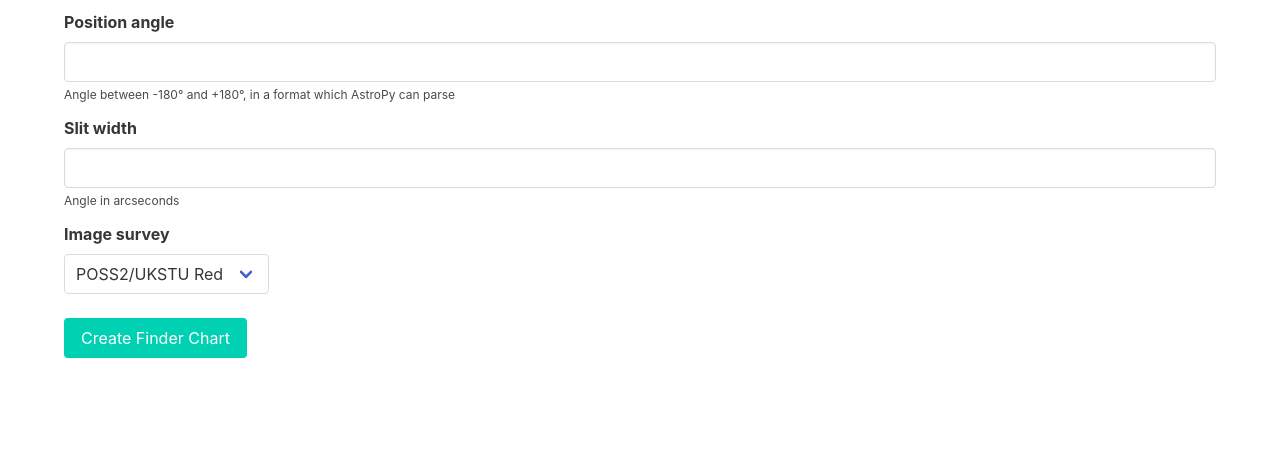
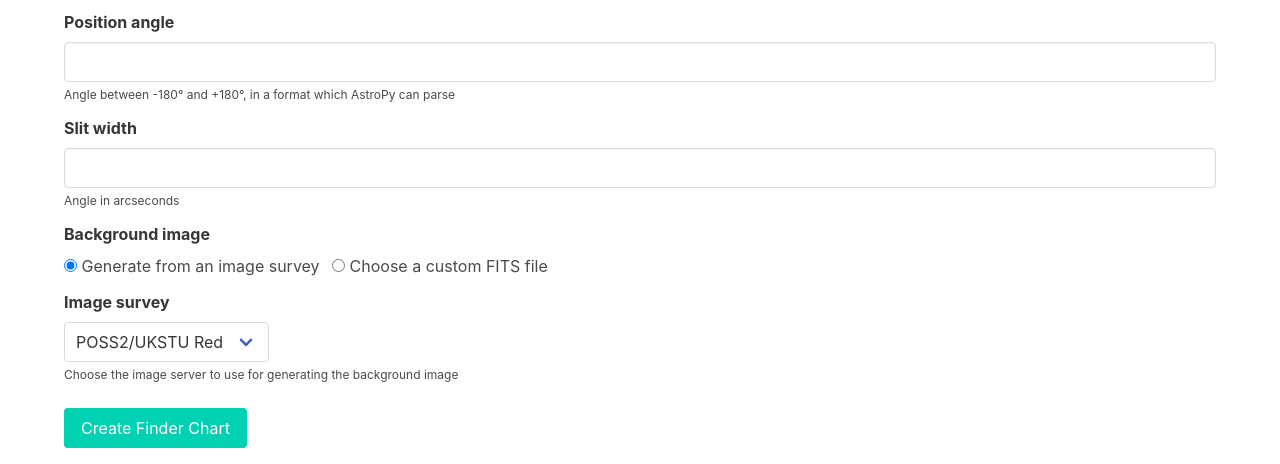
Before and after one commit to saltastroops/finder-chart-generator, a Python web app: template templates/index.html in a window 1280 px wide. Shown: the part 838-1302 px from the top of the page. Before the commit the page ends 1196 px from the top, so only its background shows below. Run offline with Jinja, Linux system fonts and the light colour scheme; the template is opened without the code that fills it, so the values that code supplies are empty.

Commit message:
Implement selection between image server and custonm FITS file

```diff
--- a/static/index.js
+++ b/static/index.js
@@ -1,4 +1,9 @@
 const tabs = document.querySelectorAll("#form-tabs li");
+
+const fitsFileOptionElements = {
+  image_survey_element: document.querySelector("#image_survey_element"),
+  custom_fits_element: document.querySelector("#custom_fits_element")
+}
 
 function switchTab(event) {
   // Select the tab the user clicked on
@@ -25,12 +30,37 @@ function displayTabContent(selectedTab) {
   document.getElementById(target).classList.remove("is-hidden");
 }
 
+function switchFitsOption(event) {
+  // Get the id of the FITS file option element from the data-target attribute value
+  // of the selected radio button.
+  const targetId = event.target.dataset.target;
+
+  // Select the FITS option element
+  selectFitsOption(targetId);
+}
+
+function selectFitsOption(optionElementId) {
+  // Clear any previous selection
+  const optionElementContainer = document.querySelector("#fits_option");
+  optionElementContainer.innerHTML = "";
+
+  // Add the selected FITS file option element
+  optionElementContainer.appendChild(fitsFileOptionElements[optionElementId])
+}
+
 function init() {
   // Add an event listener to all the tabs
   tabs.forEach(tab => tab.addEventListener("click", switchTab));
 
+  // Add an event listener to the radio buttons for selecting the FITS file option
+  document.querySelectorAll("#fits_controls input")
+          .forEach(input => input.addEventListener("click", switchFitsOption));
+
   // Select the first tab
   selectTab(tabs[0]);
+
+  // Select image survey as the FITS file option
+  selectFitsOption("image_survey_element");
 }
 
 init();
--- a/templates/forms/hrs.html
+++ b/templates/forms/hrs.html
@@ -19,7 +19,7 @@
     {% include "shared/position_angle.html" %}
 
     <!-- image survey -->
-    {% include "shared/image_survey.html" %}
+    {% include "shared/fits_image.html" %}
 
     <!-- submit -->
     {% include "shared/submit.html" %}
--- a/templates/forms/longslit.html
+++ b/templates/forms/longslit.html
@@ -22,7 +22,7 @@
     {% include "shared/slit_width.html" %}
 
     <!-- image survey -->
-    {% include "shared/image_survey.html" %}
+    {% include "shared/fits_image.html" %}
 
     <!-- submit -->
     {% include "shared/submit.html" %}
--- a/templates/forms/mos.html
+++ b/templates/forms/mos.html
@@ -13,7 +13,7 @@
     {% include "shared/mos_mask_file.html" %}
 
     <!-- image survey -->
-    {% include "shared/image_survey.html" %}
+    {% include "shared/fits_image.html" %}
 
     <!-- submit -->
     {% include "shared/submit.html" %}
--- /dev/null
+++ b/templates/shared/fits_image.html
@@ -0,0 +1,46 @@
+{% import "shared/forms.html" as forms %}
+
+<div id="fits_controls" class="field">
+    <label class="label">Background image</label>
+    <div class="control">
+        <label class="radio">
+            <input name="fits_selection" data-target="image_survey_element" class="radio" type="radio" checked>
+            Generate from an image survey
+        </label>
+        <label class="radio">
+            <input name="fits_selection" data-target="custom_fits_element" class="radio" type="radio">
+            Choose a custom FITS file
+        </label>
+    </div>
+</div>
+
+<div id="fits_option">
+    <div id="image_survey_element">
+        <div class="field">
+            <label for="image_survey" class="label">Image survey</label>
+            <div class="control">
+                <div class="select">
+                    <select id="image_survey" name="image_survey">
+                        <option value="POSS2/UKSTU Red">POSS2/UKSTU Red</option>
+                        <option value="POSS2/UKSTU Blue">POSS2/UKSTU Blue</option>
+                        <option value="POSS2/UKSTU IR">POSS2/UKSTU IR</option>
+                        <option value="POSS1 Red">POSS1 Red</option>
+                        <option value="POSS1 Blue">POSS1 Blue</option>
+                        <option value="2MASS-J">2MASS-J</option>
+                        <option value="2MASS-H">2MASS-H</option>
+                        <option value="2MASS-K">2MASS-K</option>
+                    </select>
+                </div>
+            </div>
+            <div class="help">Choose the image server to use for generating the background image</div>
+        </div>
+    </div>
+
+    <div id="custom_fits_element">
+        {{ forms.file_input(name="custom_fits",
+                        label="Custom FITS file",
+                        button_label="Choose a FITS file...",
+                        help="Choose a custom FITS file to use as the background image",
+                        error=errors.get("custom_fits", "")) }}
+    </div>
+</div>
--- a/templates/shared/forms.html
+++ b/templates/shared/forms.html
@@ -26,11 +26,8 @@
             <label class="file-label">
                 <input id="{{ name }}" name="{{ name }}" type="file" class="file-input">
                 <span class="file-cta">
-                <span class="file-icon">
-                    <i class="fas fa-upload"></i>
+                    <span class="file-label">{{ button_label }}</span>
                 </span>
-                <span class="file-label">{{ button_label }}</span>
-            </span>
             </label>
         </div>
          {% if help %}
--- a/templates/shared/image_survey.html
+++ /dev/null
@@ -1,17 +0,0 @@
-<div class="field">
-    <label for="image_survey" class="label">Image survey</label>
-    <div class="control">
-        <div class="select">
-            <select id="image_survey" name="image_survey">
-                <option value="POSS2/UKSTU Red">POSS2/UKSTU Red</option>
-                <option value="POSS2/UKSTU Blue">POSS2/UKSTU Blue</option>
-                <option value="POSS2/UKSTU IR">POSS2/UKSTU IR</option>
-                <option value="POSS1 Red">POSS1 Red</option>
-                <option value="POSS1 Blue">POSS1 Blue</option>
-                <option value="2MASS-J">2MASS-J</option>
-                <option value="2MASS-H">2MASS-H</option>
-                <option value="2MASS-K">2MASS-K</option>
-            </select>
-        </div>
-    </div>
-</div>
```
